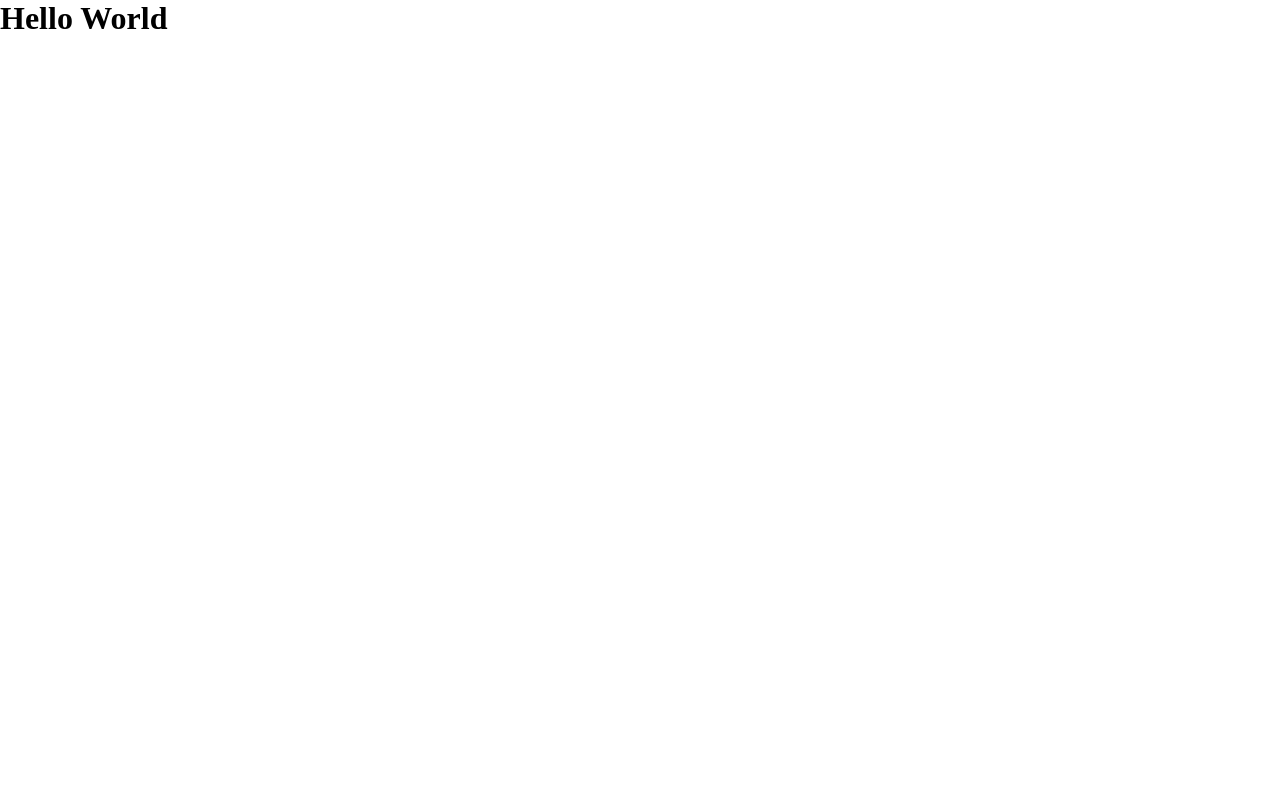
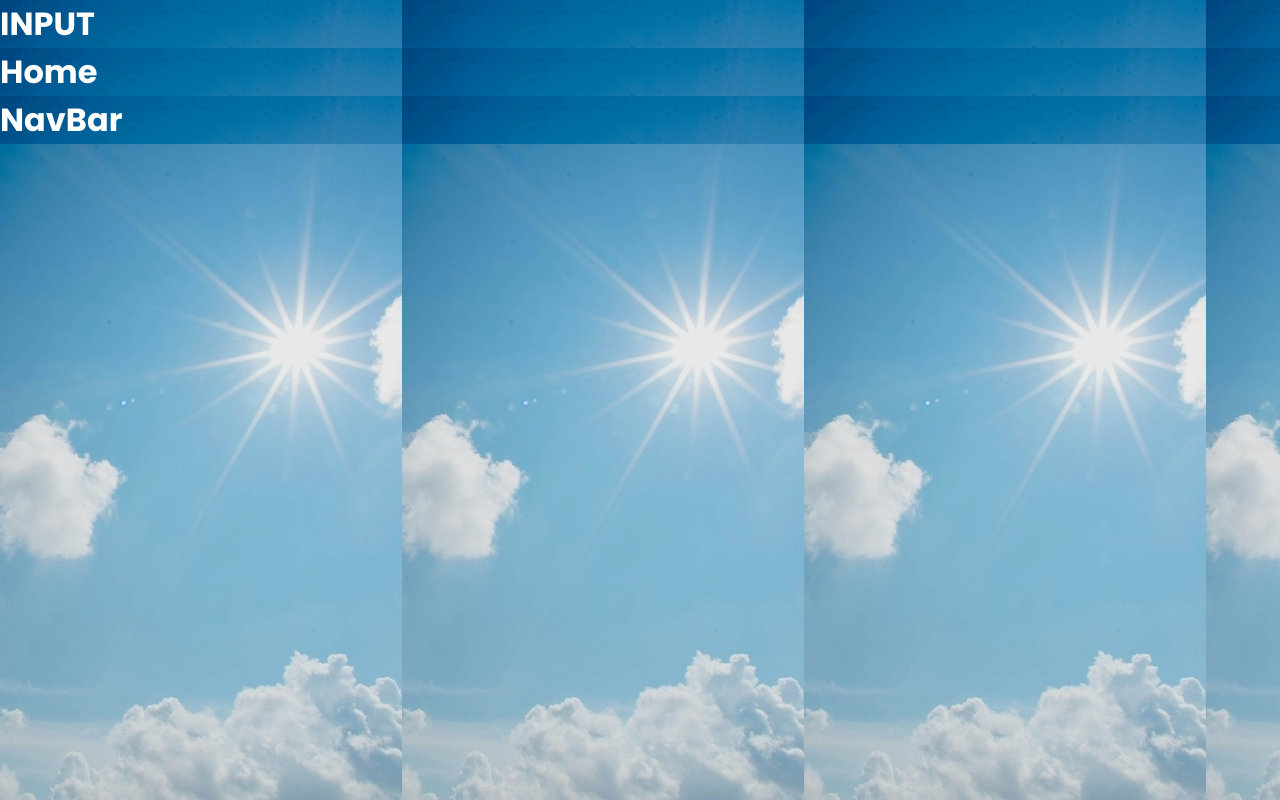
Before and after one commit to WildCodeSchool-2024-09/JS-RemoteFR-Q4-Jaune-P2-Meteo, a React (Vite) app in the folder client/: page / in a window 1280 px wide. Built offline with nearby package versions, Linux system fonts and the light colour scheme.

Commit message:
Fixed CRLF to LF

```diff
--- a/client/src/App.css
+++ b/client/src/App.css
@@ -1,5 +1,10 @@
+@import url("https://fonts.googleapis.com/css2?family=Poppins:ital,wght@0,100;0,200;0,300;0,400;0,500;0,600;0,700;0,800;0,900;1,100;1,200;1,300;1,400;1,500;1,600;1,700;1,800;1,900&display=swap");
+
 * {
   margin: 0;
   padding: 0;
   box-sizing: border-box;
+  font-family: "Poppins", serif;
+  background-image: url("./assets/images/BG-Main.jpg");
+  color: white;
 }
--- a/client/src/App.tsx
+++ b/client/src/App.tsx
@@ -1,9 +1,12 @@
+import { Outlet } from "react-router-dom";
 import "./App.css";
 
 function App() {
   return (
     <>
-      <h1>Hello World</h1>
+      <h1>INPUT</h1>
+      <Outlet />
+      <h1>NavBar</h1>
     </>
   );
 }
--- /dev/null
+++ b/client/src/pages/Details.tsx
@@ -0,0 +1,3 @@
+export default function Details() {
+  return <h1>Details</h1>;
+}
--- /dev/null
+++ b/client/src/pages/Favorites.tsx
@@ -0,0 +1,3 @@
+export default function Favorites() {
+  return <h1>Favorites</h1>;
+}
--- /dev/null
+++ b/client/src/pages/Home.tsx
@@ -0,0 +1,3 @@
+export default function Home() {
+  return <h1>Home</h1>;
+}
```
Also changed, not shown: client/src/main.tsx (+20 -3 lines), client/src/assets/images/BG-Main.jpg (added), client/src/assets/images/background.webp (deleted).
